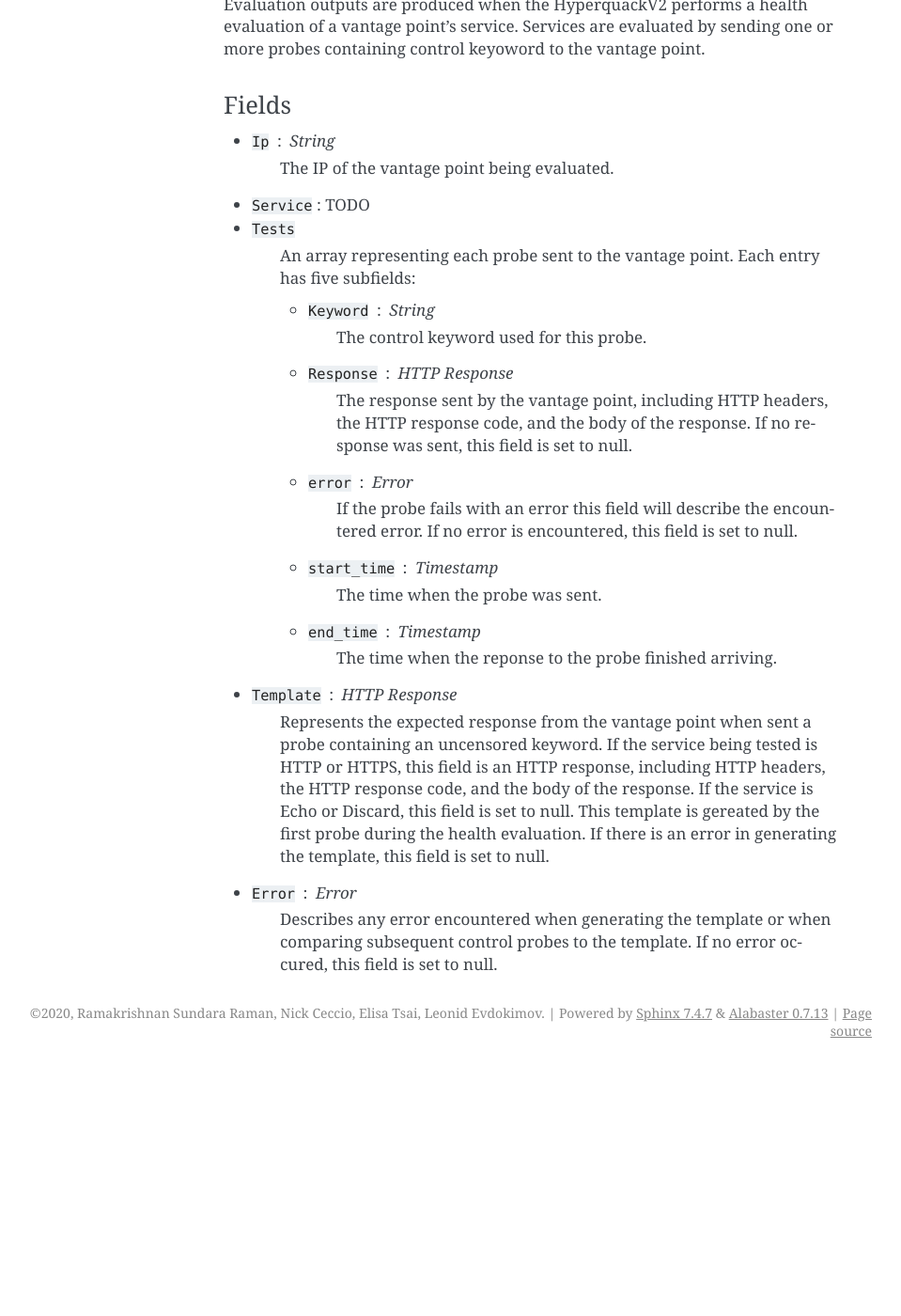
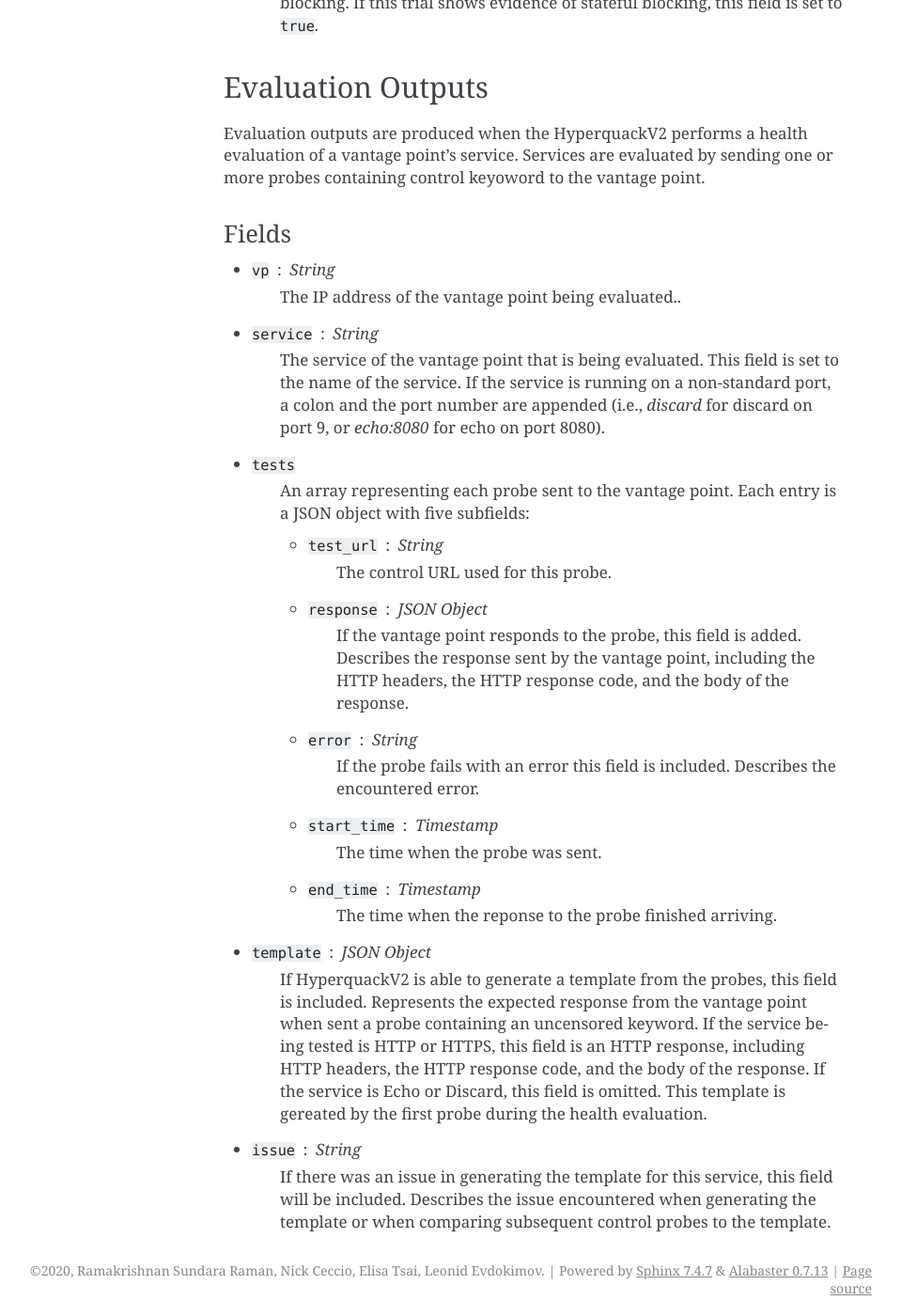
Before and after one commit to censoredplanet/censoredplanet, a Sphinx documentation site: the page built from docs/hyperquackv2.rst, in a window 1280 px wide and 1400 px high, scrolled down 2235 px. Shown: the whole window at 94% size, without its empty margins (182-1141 px from the left). Built offline with Sphinx 7.4.7, drawn with Linux system fonts in a browser that asks for light colours; before the commit the page ends 3371 px from its top, so only the background shows below that; some of the changed text lies outside the part shown.

Commit message:
brought documentation in line with new hyperquack output

```diff
--- a/docs/hyperquackv2.rst
+++ b/docs/hyperquackv2.rst
@@ -20,9 +20,9 @@
 Fields
 ======
 
-* :code:`Ip` : String
-    The Ip address of the vantage point used in this trial.
-* :code:`Location`
+* :code:`vp` : String
+    The IP address of the vantage point used in this trial.
+* :code:`location`
     The location of the vantage point. This field has two
     subfields:
 
@@ -32,12 +32,17 @@
     * :code:`country_code` : String
         The two letter code associated with the aforementioned country.
 
-* :code:`Service` : TODO
-* :code:`Keyword` : String
-    The keyword being tested by this trial.
-* :code:`Results`
+* :code:`service` : String
+    The service of the vantage point we are using for this trial.
+    This field is set to the name of the service.
+    If the service is running on a non-standard port,
+    a colon and the port number are appended
+    (i.e., *discard* for discard on port 9, or *echo:8080* for echo on port 8080).
+* :code:`test_url` : String
+    The URL being tested by this trial.
+* :code:`trials`
     An array representing the results of each probe sent to the vantage point.
-    Each entry has six subfields:
+    Each entry is a JSON object with six subfields:
 
     * :code:`matches_template` : Boolean
         Each trial performed by HyperquackV2 determines whether or not the
@@ -46,34 +51,35 @@
         match, that is potentially evidence of censorship. Set to :code:`true`
         if the response given by the vantage point matches the known template,
         and :code:`false` otherwise.
-    * :code:`response` : HTTP Response
+    * :code:`response` : JSON Object
         If the response given by the vantage point does not match the template,
         HyperquackV2 will add this field. Describes the response sent by the
         vantage point, including HTTP headers, the HTTP response code, and the
         body of the response.
-    * :code:`error` : Error
+    * :code:`error` : String
         If the probe fails with an error, that is potential evidence of
         censorship. If this occurs, this field will be included. Describes the
         encountered error.
-    * :code:`control_keyword` : String
+    * :code:`control_url` : String
         During a trial, HyperquackV2 will sometimes send probes with
-        non-sensitive keywords if all probes with sensitive keywords show
+        non-sensitive URLs if all probes with sensitive URLs show
         evidence of being censored. If the probe described by this entry in the
         results array is a control probe, this field will be included. Contains
-        the control keyword used in the probe.
+        the control URL used in the probe.
     * :code:`start_time` : Timestamp
-        The time when the probe was sent.
+        Th1e time when the probe was sent.
     * :code:`end_time` : Timestamp
         The time when the reponse to the probe finished arriving.
 
-* :code:`Blocked` : Boolean
+* :code:`snomaly` : Boolean
     Indicates whether the probes to the vantage point show enough evidence to
-    conclude that the vantage point observes blocking of this keyword.
-* :code:`ControlsFailed` : Boolean
+    conclude that the vantage point has observed some sort of anomaly, potentially
+    indicative of blocking.
+* :code:`controls_failed` : Boolean
     Set to :code:`true` when all control probes sent to the vantage point fail to
     match the known template. This implies that the mismatching responses are
     due to an error in the vantage point or the network, not censorship.
-* :code:`StatefulBlock` : Boolean
+* :code:`stateful_block` : Boolean
     Certain methods of censorship will block all communication from a given IP
     address for a length of time after that IP sends a request containing a
     censored keyword. We call this type of censorship ‘Stateful Blocking’. We
@@ -94,37 +100,41 @@
 Fields
 ======
 
-* :code:`Ip` : String
-    The IP of the vantage point being evaluated.
-* :code:`Service` : TODO
-* :code:`Tests`
-    An array representing each probe sent to the vantage point. Each entry has
-    five subfields:
+* :code:`vp` : String
+    The IP address of the vantage point being evaluated..
+* :code:`service` : String
+    The service of the vantage point that is being evaluated. This field is set
+    to the name of the service. If the service is running on a non-standard
+    port, a colon and the port number are appended
+    (i.e., *discard* for discard on port 9, or *echo:8080* for echo on port 8080).
+* :code:`tests`
+    An array representing each probe sent to the vantage point.
+    Each entry is a JSON object with five subfields:
 
-    * :code:`Keyword` : String
-        The control keyword used for this probe.
-    * :code:`Response` : HTTP Response
-        The response sent by the vantage point, including HTTP headers, the
-        HTTP response code, and the body of the response. If no response was
-        sent, this field is set to null.
-    * :code:`error` : Error
-        If the probe fails with an error this field will describe the
-        encountered error. If no error is encountered, this field is set
-        to null.
+    * :code:`test_url` : String
+        The control URL used for this probe.
+    * :code:`response` : JSON Object
+        If the vantage point responds to the probe, this field is added.
+        Describes the response sent by the vantage point, including the HTTP
+        headers, the HTTP response code, and the body of the response.
+    * :code:`error` : String
+        If the probe fails with an error this field is included. Describes the
+        encountered error.
     * :code:`start_time` : Timestamp
         The time when the probe was sent.
     * :code:`end_time` : Timestamp
         The time when the reponse to the probe finished arriving.
 
-* :code:`Template` : HTTP Response
+* :code:`template` : JSON Object
+    If HyperquackV2 is able to generate a template from the probes, this field
+    is included.
     Represents the expected response from the vantage point when sent a probe
     containing an uncensored keyword. If the service being tested is HTTP or
     HTTPS, this field is an HTTP response, including HTTP headers, the HTTP
     response code, and the body of the response. If the service is Echo or
-    Discard, this field is set to null. This template is gereated by the first
-    probe during the health evaluation. If there is an error in generating the
-    template, this field is set to null.
-* :code:`Error` : Error
-    Describes any error encountered when generating the template or when
-    comparing subsequent control probes to the template. If no error occured,
-    this field is set to null.
+    Discard, this field is omitted. This template is gereated by the first
+    probe during the health evaluation.
+* :code:`issue` : String
+    If there was an issue in generating the template for this service, this
+    field will be included. Describes the issue encountered when generating the
+    template or when comparing subsequent control probes to the template.
```
Also changed, not shown: other parts of docs/hyperquackv2.rst (+2 -2 lines).
